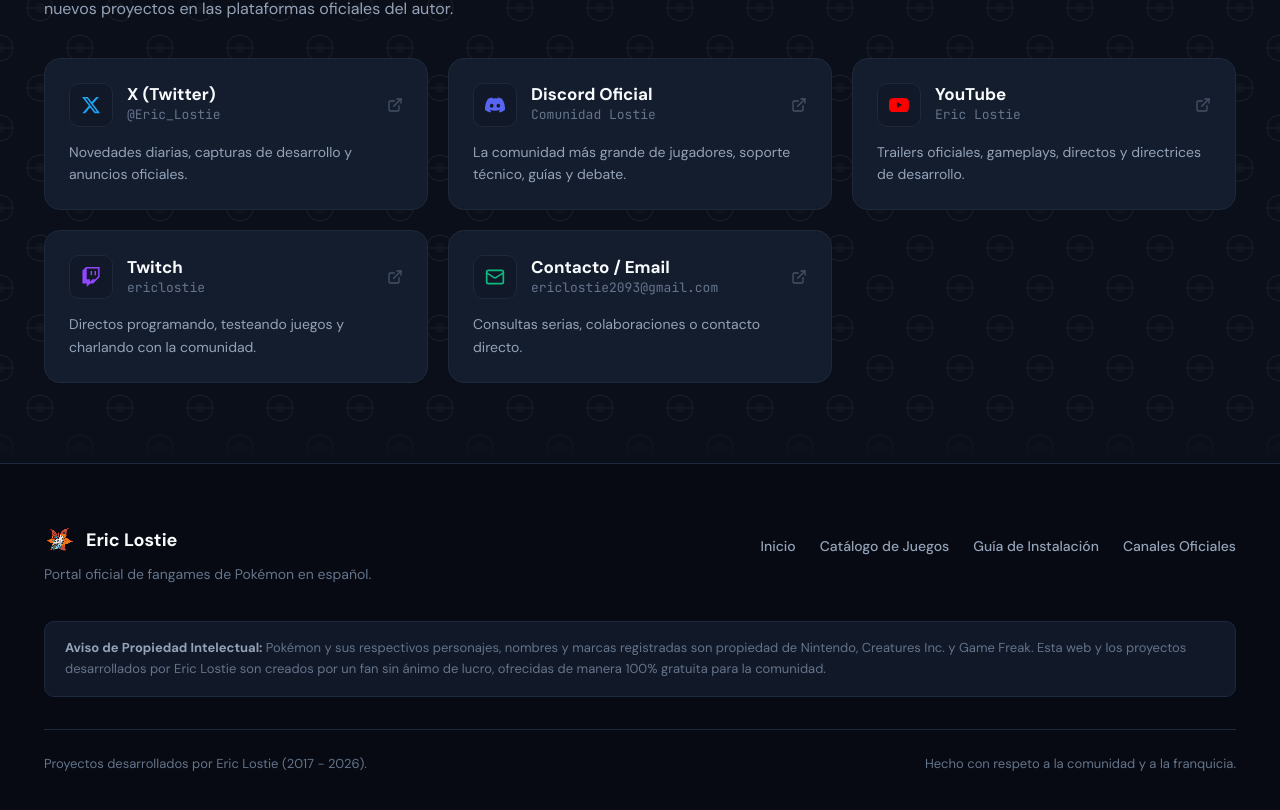
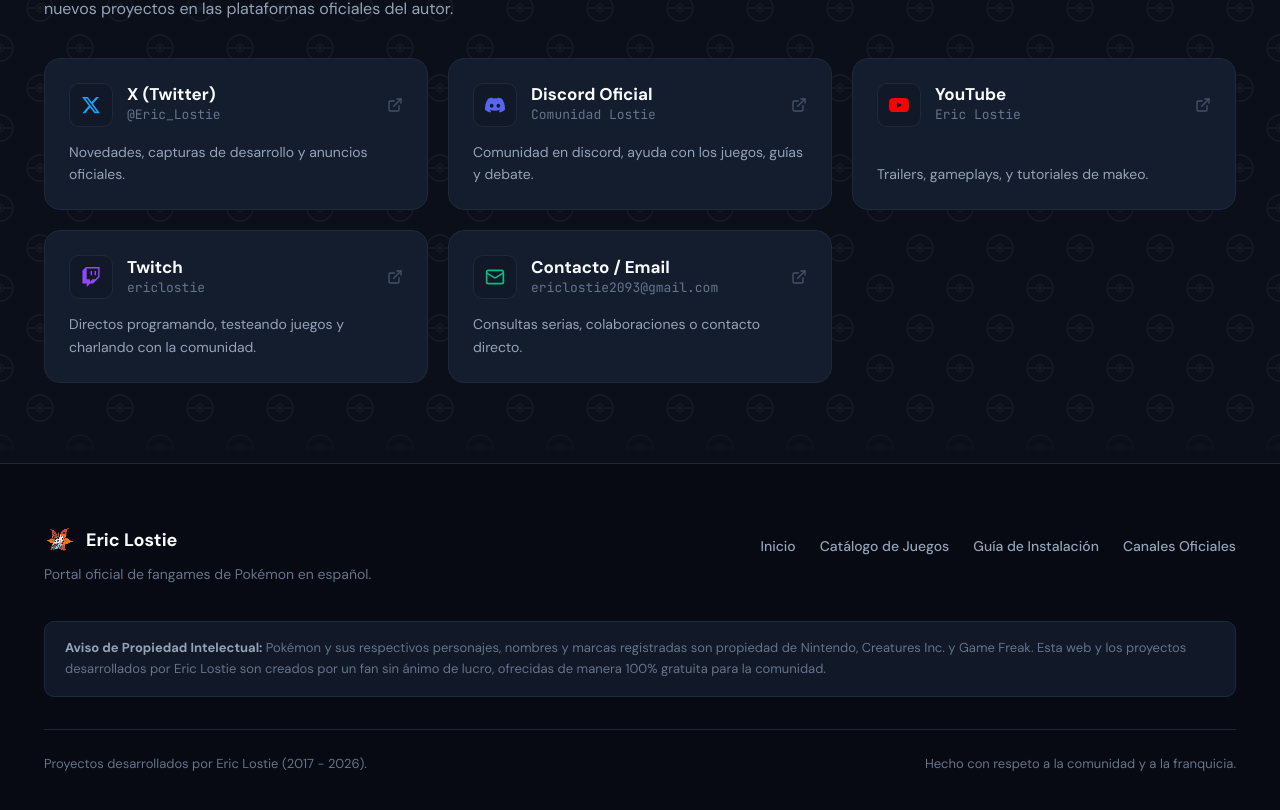
Before and after one commit to RichartR/ericlostie-fangames, a React (Vite) app: page / in a window 1280 px wide. Shown: the part 2544-3354 px from the top of the page. Built offline with nearby package versions, Linux system fonts and the light colour scheme; no server answers; the database is empty; a web font is replaced by a local one.

Commit message:
change community descriptions

```diff
--- a/src/components/CommunitySocials.jsx
+++ b/src/components/CommunitySocials.jsx
@@ -7,21 +7,21 @@ const SOCIAL_LINKS = [
     name: 'X (Twitter)',
     handle: '@Eric_Lostie',
     url: 'https://twitter.com/Eric_Lostie',
-    description: 'Novedades diarias, capturas de desarrollo y anuncios oficiales.',
+    description: 'Novedades, capturas de desarrollo y anuncios oficiales.',
     color: '#1DA1F2'
   },
   {
     name: 'Discord Oficial',
     handle: 'Comunidad Lostie',
     url: 'https://discord.gg/3QkYCwn5bd',
-    description: 'La comunidad más grande de jugadores, soporte técnico, guías y debate.',
+    description: 'Comunidad en discord, ayuda con los juegos, guías y debate.',
     color: '#5865F2'
   },
   {
     name: 'YouTube',
     handle: 'Eric Lostie',
     url: 'https://www.youtube.com/channel/UCJirVLggnKmNw2IuZUuD4Rg',
-    description: 'Trailers oficiales, gameplays, directos y directrices de desarrollo.',
+    description: 'Trailers, gameplays, y tutoriales de makeo.',
     color: '#FF0000'
   },
   {
```
